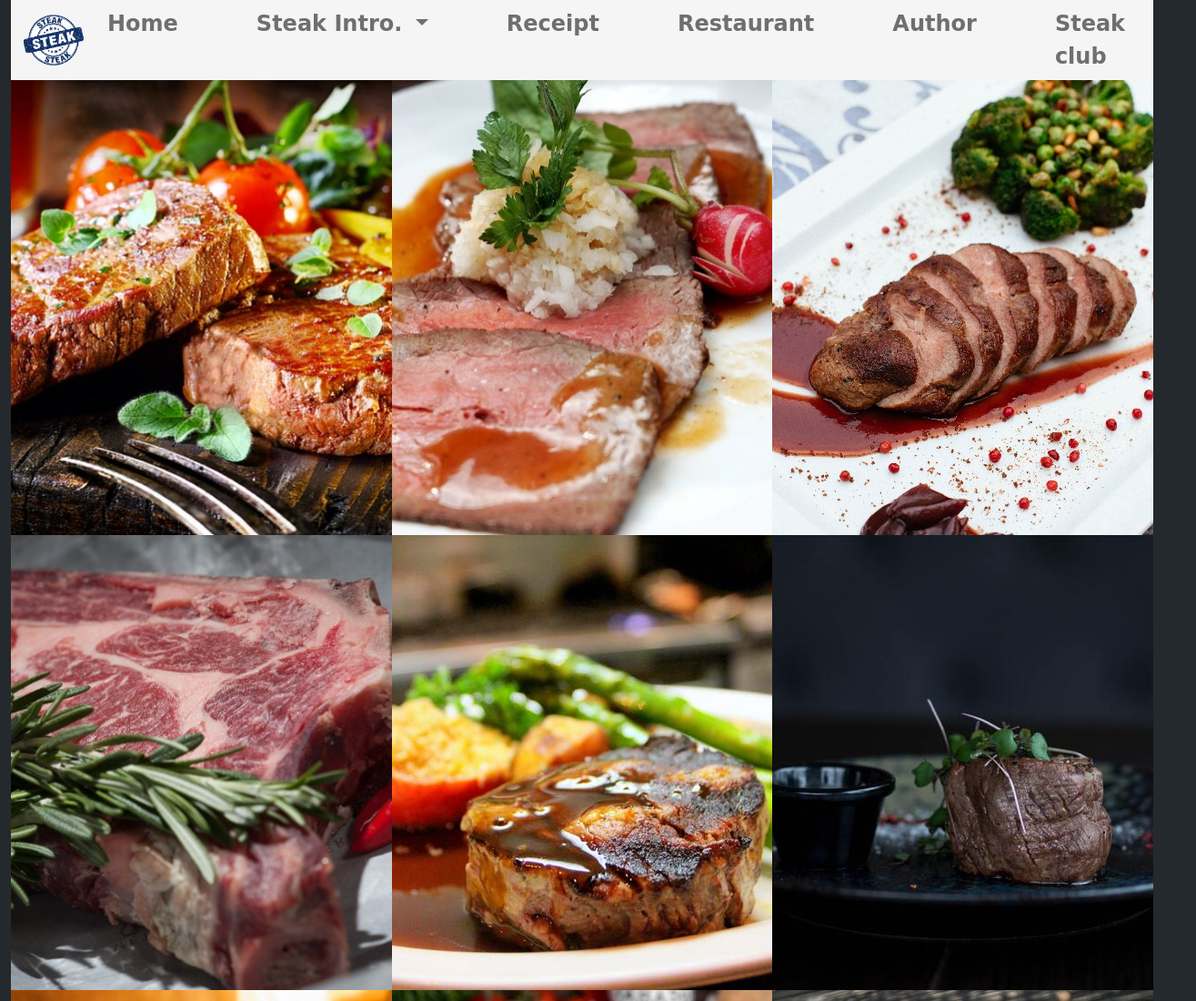
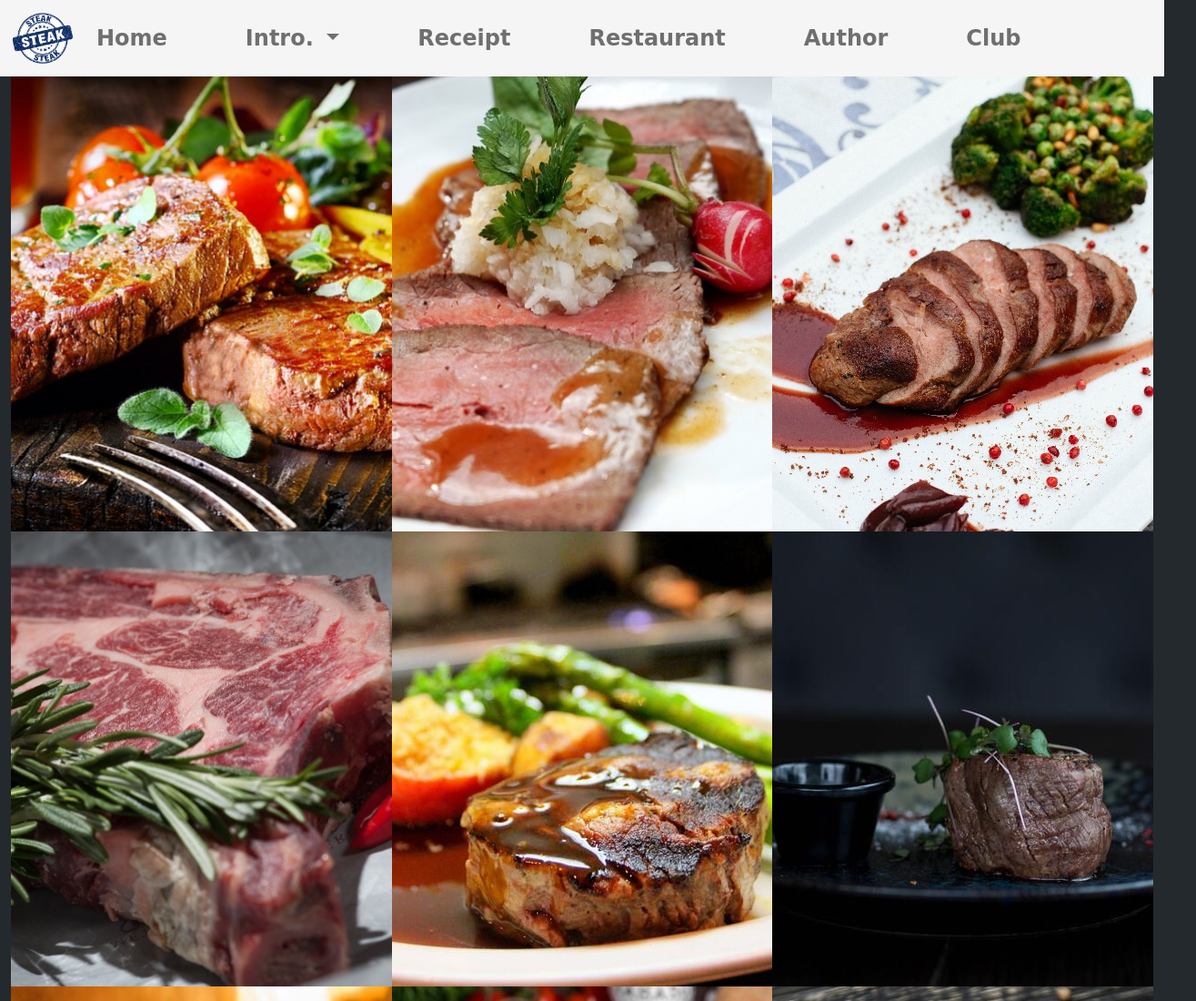
Before and after one commit to boyben001/WebDesign, a plain HTML site: page index.html in a window 1280 px wide. Shown: the top 1100 px of the page at 91% size, 1315 px wide, since content can reach past the window. Drawn offline with nearby package versions, Linux system fonts and the light colour scheme.

Commit message:
fixed : navbar的排版

```diff
--- a/index.html
+++ b/index.html
@@ -16,13 +16,13 @@
 </head>
 
 <body>
-    <div class="container-fluid">
+
     <nav class="navbar navbar-expand-lg navbar-light">
         <div class="container-fluid">
             <img src="/images/steak.jpg" alt="" class="navbar-brand">
             <button class="navbar-toggler" type="button" data-bs-toggle="collapse"
-                    data-bs-target="#navbarSupportedContent" aria-controls="navbarSupportedContent"
-                    aria-expanded="false" aria-label="Toggle navigation">
+                data-bs-target="#navbarSupportedContent" aria-controls="navbarSupportedContent" aria-expanded="false"
+                aria-label="Toggle navigation">
                 <span class="navbar-toggler-icon"></span>
             </button>
             <div class="collapse navbar-collapse" id="navbarSupportedContent">
@@ -33,7 +33,7 @@
                     <li class="nav-item dropdown">
                         <a class="nav-link dropdown-toggle" href="#" id="navbarDropdown" role="button"
                             data-bs-toggle="dropdown" aria-expanded="false">
-                                Steak Intro.
+                            Intro.
                         </a>
                         <ul class="dropdown-menu" aria-labelledby="navbarDropdown">
                             <li><a class="dropdown-item" href="Intro_part.html">Part <span>部分</span></a></li>
@@ -50,13 +50,13 @@
                         <a class="nav-link" aria-current="page" href="Author.html">Author</a>
                     </li>
                     <li class="nav-item">
-                            <a class="nav-link" aria-current="page" href="Steak_club.html">Steak club</a>
+                        <a class="nav-link" aria-current="page" href="Steak_club.html">Club</a>
                     </li>
                 </ul>
             </div>
         </div>
     </nav>
-    </div>
+
 
     <div class="container-fluid Index-content">
         <div class="row g-0">
```
Lines whose indentation alone changed are shown as unchanged.
